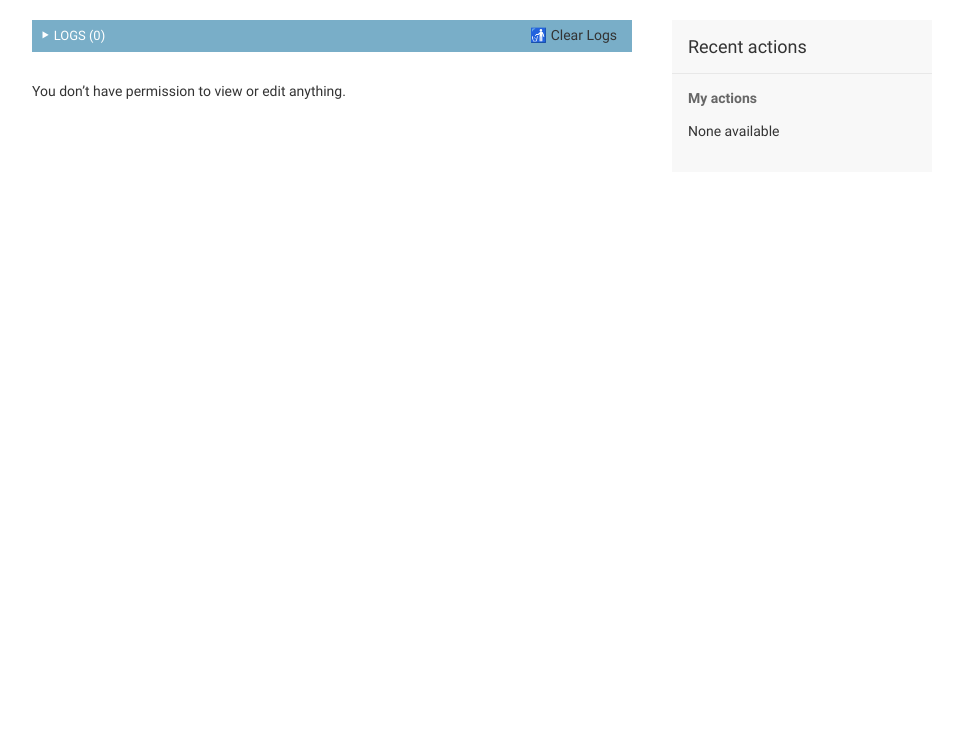
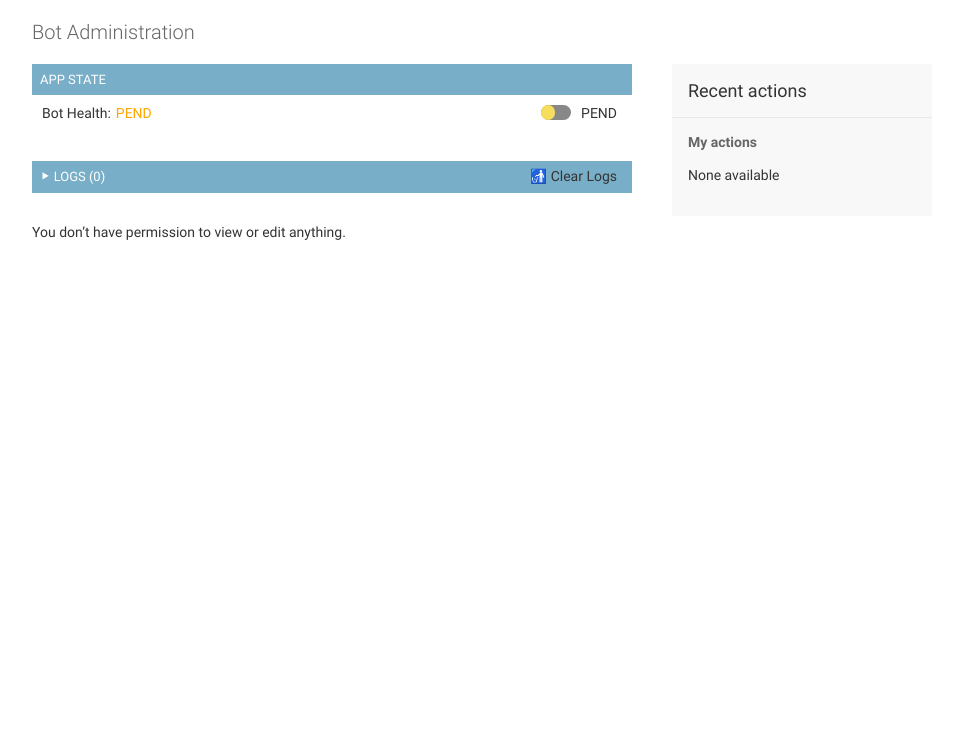
Before and after one commit to Polarts/UEMarketplaceAlertsBot, a Django app: template AdminPanel/templates/admin/index.html in a window 1280 px wide. Shown: the part 48-800 px from the top of the page, without its empty margins (8-971 px from the left). Run offline with Django 3.2, Linux system fonts and the light colour scheme; the template is opened without the code that fills it, so the values that code supplies are empty.

Commit message:
Added app state management and finalized workflow

```diff
--- a/AdminPanel/settings.py
+++ b/AdminPanel/settings.py
@@ -117,8 +117,9 @@ USE_TZ = True
 
 # Static files (CSS, JavaScript, Images)
 # https://docs.djangoproject.com/en/3.2/howto/static-files/
-
 STATIC_URL = '/static/'
+STATIC_ROOT = os.path.join(BASE_DIR, 'static')
+STATICFILES_DIRS = ( os.path.join(STATIC_ROOT, 'AdminPanel'), )
 
 # Default primary key field type
 # https://docs.djangoproject.com/en/3.2/ref/settings/#default-auto-field
--- /dev/null
+++ b/AdminPanel/templates/admin/base.html
@@ -0,0 +1,105 @@
+{% load i18n static %}<!DOCTYPE html>
+{% get_current_language as LANGUAGE_CODE %}{% get_current_language_bidi as LANGUAGE_BIDI %}
+<html lang="{{ LANGUAGE_CODE|default:'en-us' }}" dir="{{ LANGUAGE_BIDI|yesno:'rtl,ltr,auto' }}">
+<head>
+<title>UE Bot Admin</title>
+<link rel="stylesheet" type="text/css" href="{% block stylesheet %}{% static 'admin/css/base.css' %}{% endblock %}">
+{% if not is_popup and is_nav_sidebar_enabled %}
+  <link rel="stylesheet" type="text/css" href="{% static 'admin/css/nav_sidebar.css' %}">
+  <script src="{% static 'admin/js/nav_sidebar.js' %}" defer></script>
+{% endif %}
+{% block extrastyle %}{% endblock %}
+{% if LANGUAGE_BIDI %}<link rel="stylesheet" type="text/css" href="{% block stylesheet_rtl %}{% static 'admin/css/rtl.css' %}{% endblock %}">{% endif %}
+{% block extrahead %}{% endblock %}
+{% block responsive %}
+    <meta name="viewport" content="user-scalable=no, width=device-width, initial-scale=1.0, maximum-scale=1.0">
+    <link rel="stylesheet" type="text/css" href="{% static 'admin/css/responsive.css' %}">
+    {% if LANGUAGE_BIDI %}<link rel="stylesheet" type="text/css" href="{% static 'admin/css/responsive_rtl.css' %}">{% endif %}
+{% endblock %}
+{% block blockbots %}<meta name="robots" content="NONE,NOARCHIVE">{% endblock %}
+</head>
+
+<body class="{% if is_popup %}popup {% endif %}{% block bodyclass %}{% endblock %}"
+  data-admin-utc-offset="{% now 'Z' %}">
+
+<!-- Container -->
+<div id="container">
+
+    {% if not is_popup %}
+    <!-- Header -->
+    {% block header %}
+    <div id="header">
+        <div id="branding">
+        {% block branding %}{% endblock %}
+        </div>
+        {% block usertools %}
+        {% if has_permission %}
+        <div id="user-tools">
+            {% block welcome-msg %}
+                {% translate 'Welcome,' %}
+                <strong>{% firstof user.get_short_name user.get_username %}</strong>.
+            {% endblock %}
+            {% block userlinks %}
+                {% if site_url %}
+                    <a href="{{ site_url }}">{% translate 'View site' %}</a> /
+                {% endif %}
+                {% if user.is_active and user.is_staff %}
+                    {% url 'django-admindocs-docroot' as docsroot %}
+                    {% if docsroot %}
+                        <a href="{{ docsroot }}">{% translate 'Documentation' %}</a> /
+                    {% endif %}
+                {% endif %}
+                {% if user.has_usable_password %}
+                <a href="{% url 'admin:password_change' %}">{% translate 'Change password' %}</a> /
+                {% endif %}
+                <a href="{% url 'admin:logout' %}">{% translate 'Log out' %}</a>
+            {% endblock %}
+        </div>
+        {% endif %}
+        {% endblock %}
+        {% block nav-global %}{% endblock %}
+    </div>
+    {% endblock %}
+    <!-- END Header -->
+    {% block breadcrumbs %}
+    <div class="breadcrumbs">
+    <a href="{% url 'admin:index' %}">{% translate 'Home' %}</a>
+    {% if title %} &rsaquo; {{ title }}{% endif %}
+    </div>
+    {% endblock %}
+    {% endif %}
+
+    <div class="main" id="main">
+      {% if not is_popup and is_nav_sidebar_enabled %}
+        {% block nav-sidebar %}
+          {% include "admin/nav_sidebar.html" %}
+        {% endblock %}
+      {% endif %}
+      <div class="content">
+        {% block messages %}
+          {% if messages %}
+            <ul class="messagelist">{% for message in messages %}
+              <li{% if message.tags %} class="{{ message.tags }}"{% endif %}>{{ message|capfirst }}</li>
+            {% endfor %}</ul>
+          {% endif %}
+        {% endblock messages %}
+        <!-- Content -->
+        <div id="content" class="{% block coltype %}colM{% endblock %}">
+          {% block pretitle %}{% endblock %}
+          {% block content_title %}{% if title %}<h1>{{ title }}</h1>{% endif %}{% endblock %}
+          {% block content_subtitle %}{% if subtitle %}<h2>{{ subtitle }}</h2>{% endif %}{% endblock %}
+          {% block content %}
+            {% block object-tools %}{% endblock %}
+            {{ content }}
+          {% endblock %}
+          {% block sidebar %}{% endblock %}
+          <br class="clear">
+        </div>
+        <!-- END Content -->
+        {% block footer %}<div id="footer"></div>{% endblock %}
+      </div>
+    </div>
+</div>
+<!-- END Container -->
+</body>
+</html>
--- /dev/null
+++ b/AdminPanel/templates/admin/custom/app_state.html
@@ -0,0 +1,59 @@
+<div id="app-state" class="module">
+    <h2 id="app-state__header">
+        <span>APP STATE</span>
+    </h2>
+    <div id="app-state__data">
+        <span>Bot Health:</span>
+        <span id="bot-health-state" style="color: orange">PEND</span>
+        <div id="play-state-toggle-container">
+            <input type="checkbox" id="play-status-switch" class="switch"/>
+            <label for="play-status-switch" class="switch">Toggle</label>
+            <span id="bot-play-state">PEND</span>
+        </div>
+    </div>
+</div>
+
+<script>
+    const stateToColor = {
+        GOOD: 'green',
+        BAD: 'red',
+        PEND: 'orange'
+    }
+
+    const healthState = find('#bot-health-state')
+    const playToggle = find('#play-status-switch')
+    const playState = find('#bot-play-state')
+
+    function fetchState() {
+        fetch("{% url 'bot:state' %}").then(data => data.json()).then(json => {
+
+            healthState.style.color = stateToColor[json.health_state]
+            healthState.innerText = json.health_state
+
+            playToggle.checked = json.play_state === 'PLAY'
+            playState.innerText = json.play_state
+        })
+    }
+
+    fetchState()
+
+    playToggle.onchange = e => {
+        playState.innerText = 'WAIT'
+        const prevState = playToggle.checked
+        const newState = playToggle.checked? 'PLAY' : 'STOP'
+        console.log(newState)
+        fetch(`/bot/state/${newState}`, {
+            method: 'POST',
+            headers: {
+                'X-CSRFToken': CSRF_TOKEN
+            },
+        }).then(response => {
+            if (response.status === 200) {
+                fetchState()
+            } else {
+                playState.innerText = 'ERRR'
+                playToggle.checked = prevState
+            }
+        })
+    }
+</script>
--- a/AdminPanel/templates/admin/index.html
+++ b/AdminPanel/templates/admin/index.html
@@ -1,7 +1,17 @@
 {% extends "admin/base_site.html" %}
 {% load i18n static %}
 
-{% block extrastyle %}{{ block.super }}<link rel="stylesheet" type="text/css" href="{% static "admin/css/dashboard.css" %}">{% endblock %}
+{% block extrastyle %}
+    {{ block.super }}
+    <link rel="stylesheet" type="text/css" href="{% static 'admin/css/dashboard.css' %}">
+    <link rel="stylesheet" href="{% static 'admin/css/custom/logs.css' %}">
+    <link rel="stylesheet" href="{% static 'admin/css/custom/app_state.css' %}">
+{% endblock %}
+
+{% block extrahead %}
+    {{ block.super }}
+    <script src="{% static 'admin/js/my-utils.js' %}"></script>
+{% endblock %}
 
 {% block coltype %}colMS{% endblock %}
 
@@ -11,15 +21,23 @@
 
 {% block nav-sidebar %}{% endblock %}
 
+{% block content_title %}
+    <h1>Bot Administration</h1>
+{% endblock %}
+
 {% block content %}
 
 {% csrf_token %}
+<script>
+    const CSRF_TOKEN = find('[name=csrfmiddlewaretoken]').value;
+</script>
 
 <div id="content-main">
-    <!-- INSERT CUSTOM CODE HERE -->
+    {% include "admin/custom/app_state.html" %}
     {% include "admin/custom/logs.html" %}
     {% include "admin/app_list.html" with app_list=app_list show_changelinks=True %}
 </div>
+
 {% endblock %}
 
 {% block sidebar %}
--- a/AdminPanel/urls.py
+++ b/AdminPanel/urls.py
@@ -16,8 +16,10 @@ Including another URLconf
 from django.conf.urls import include
 from django.contrib import admin
 from django.urls import path
+from django.conf import settings
+from django.conf.urls.static import static
 
 urlpatterns = [
     path('bot/', include('bot.urls')),
     path('admin/', admin.site.urls),
-]
+]  + static(settings.STATIC_URL, document_root=settings.STATIC_ROOT)
--- a/bot/urls.py
+++ b/bot/urls.py
@@ -1,3 +1,4 @@
+from os import name
 from django.urls import path
 
 from . import views
@@ -5,4 +6,6 @@ from . import views
 app_name = 'bot'
 urlpatterns = [
     path('logs/', views.logs, name='logs'),
+    path('state/', views.get_app_state, name='state'),
+    path('state/<newState>', views.set_app_state, name='set-state'),
 ]
--- a/bot/views.py
+++ b/bot/views.py
@@ -1,15 +1,29 @@
-from bot.models import LogEntry
-from django.shortcuts import render
+from bot.models import AppState, LogEntry
 from django.http import JsonResponse, HttpResponse
 
 def logs(request):
     if (request.user.is_superuser):
         if request.method == 'GET':
             logs = LogEntry.objects.order_by('-id')
-            log_strings = []
+            log_dicts = []
             for log in logs:
-                log_strings.append(log.__str__())
-            return JsonResponse({'logs': log_strings})
+                log_dicts.append(log.to_dict())
+            return JsonResponse({'logs': log_dicts})
         if request.method == 'DELETE':
             LogEntry.objects.all().delete()
             return HttpResponse('Success')
+
+def set_app_state(request, newState):
+    if (request.user.is_superuser):
+        state = AppState.objects.get(pk=1)
+        if state.play_state == AppState.PlayStates.STOP \
+           and state.health_state == AppState.HealthStates.BAD:
+            state.health_state = AppState.HealthStates.PENDING
+        state.play_state = newState
+        state.save()
+        return HttpResponse('Success')
+
+def get_app_state(request):
+    if (request.user.is_superuser):
+        state = AppState.objects.get(pk=1)
+        return JsonResponse(state.to_dict())
--- /dev/null
+++ b/static/AdminPanel/admin/css/custom/app_state.css
@@ -0,0 +1,68 @@
+#app-state__header {
+  position: relative;
+}
+
+#app-state__data {
+  position: relative;
+  display: -webkit-box;
+  display: -ms-flexbox;
+  display: flex;
+  -webkit-box-align: center;
+      -ms-flex-align: center;
+          align-items: center;
+  padding: 10px;
+  gap: 5px;
+}
+
+#play-state-toggle-container {
+  position: absolute;
+  right: 15px;
+  display: -webkit-box;
+  display: -ms-flexbox;
+  display: flex;
+  gap: 10px;
+}
+
+input.switch {
+  height: 0;
+  width: 0;
+  visibility: hidden;
+  display: none;
+}
+
+input.switch:checked + label.switch {
+  background-color: var(--header-bg);
+}
+
+input.switch:checked + label.switch:after {
+  left: 100%;
+  -webkit-transform: translateX(-100%);
+          transform: translateX(-100%);
+}
+
+label.switch {
+  cursor: pointer;
+  text-indent: -9999px;
+  width: 30px;
+  height: 15px;
+  background: var(--close-button-bg);
+  display: block;
+  border-radius: 100px;
+  position: relative;
+}
+
+label.switch:after {
+  content: '';
+  position: absolute;
+  left: 0;
+  width: 14px;
+  height: 15px;
+  background: var(--accent);
+  border-radius: 90px;
+  -webkit-transition: 0.3s;
+  transition: 0.3s;
+}
+
+label.switch:active:after {
+  width: 22px;
+}
--- /dev/null
+++ b/static/AdminPanel/admin/js/my-utils.js
@@ -0,0 +1,20 @@
+
+// #region finders
+function find(keywords) {
+    return document.querySelector(keywords)
+}
+function findAll(keywords) {
+    return document.querySelectorAll(keywords)
+}
+// #endregion
+
+// #region makers
+function make(elementName, attrs, content) {
+    let element = `<${elementName}`
+    Object.entries(attrs).forEach(entry => {
+        element += ` ${entry[0]}="${entry[1]}"`
+    });
+    element += `>${content}</${elementName}>`
+    return element
+}
+// #endregion
--- /dev/null
+++ b/static/scss/app_state.scss
@@ -0,0 +1,63 @@
+#app-state {
+    &__header {
+        position: relative;
+
+    }
+
+    &__data {
+        position: relative;
+        display: flex;
+        align-items: center;
+        padding: 10px;
+        gap: 5px;
+    }
+}
+
+#play-state-toggle-container {
+    position: absolute;
+    right: 15px;
+    display: flex;
+    gap: 10px;
+}
+
+input.switch{
+    height: 0;
+    width: 0;
+    visibility: hidden;
+    display: none;
+
+    &:checked + label.switch {
+        background-color: var(--header-bg);
+    }
+
+    &:checked + label.switch:after {
+        left: 100%;
+        transform: translateX(-100%);
+    }
+}
+
+label.switch {
+    cursor: pointer;
+    text-indent: -9999px;
+    width: 30px;
+    height: 15px;
+    background: var(--close-button-bg);
+    display: block;
+    border-radius: 100px;
+    position: relative;
+
+    &:after {
+        content: '';
+        position: absolute;
+        left: 0;
+        width: 14px;
+        height: 15px;
+        background: var(--accent);
+        border-radius: 90px;
+        transition: 0.3s;
+    }
+
+    &:active:after {
+        width: 22px;
+    }
+}
--- /dev/null
+++ b/static/scss/logs.scss
@@ -0,0 +1,46 @@
+#logs-list {
+    details {
+        summary {
+            list-style: none;
+            position: relative;
+
+            a {
+                position: absolute;
+                right: 15px;
+                top: 7px;
+                cursor: pointer;
+            }
+        }
+
+        h2::before {
+            content: '⯈ '
+        }
+
+        &[open] h2::before {
+            content: '⯆ ';
+        }
+    }
+}
+
+#logs-container {
+    max-height: 300px;
+    display: flex;
+    flex-direction: column;
+    overflow: scroll;
+
+    .log-row {
+        display: grid;
+        grid-template-columns: 1fr 1fr 0.3fr 2fr;
+
+        border-bottom: 1px solid var(--hairline-color);
+        padding: 3px 0;
+
+        &:nth-child(even) {
+            background: var(--darkened-bg);
+        }
+
+        span {
+            align-self: center;
+        }
+    }
+}
```
Also changed, not shown: AdminPanel/templates/admin/custom/logs.html (+16 -47 lines), bot/functions.py (+33 -25 lines), bot/management/commands/runbot.py (+22 -17 lines), bot/models.py (+31 -2 lines), static/AdminPanel/admin/css/custom/logs.css (added, +51 -0 lines).
